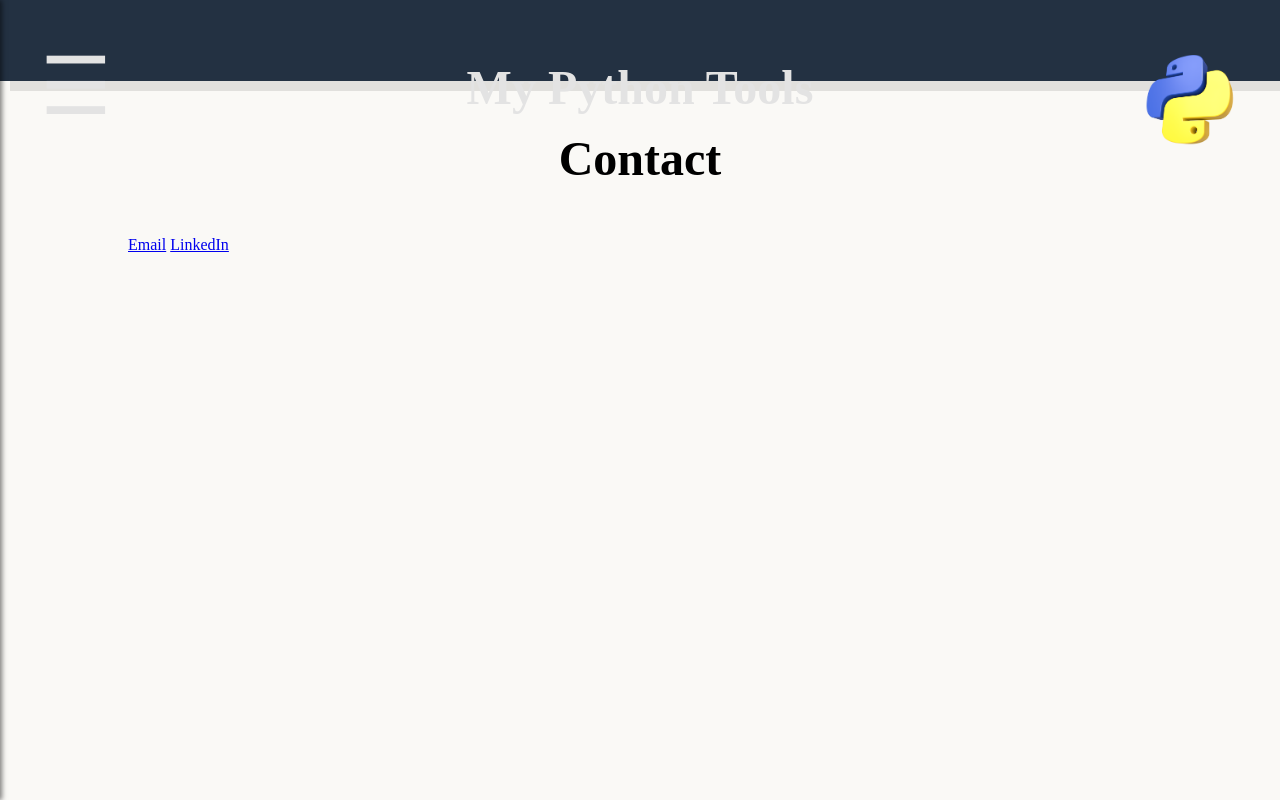
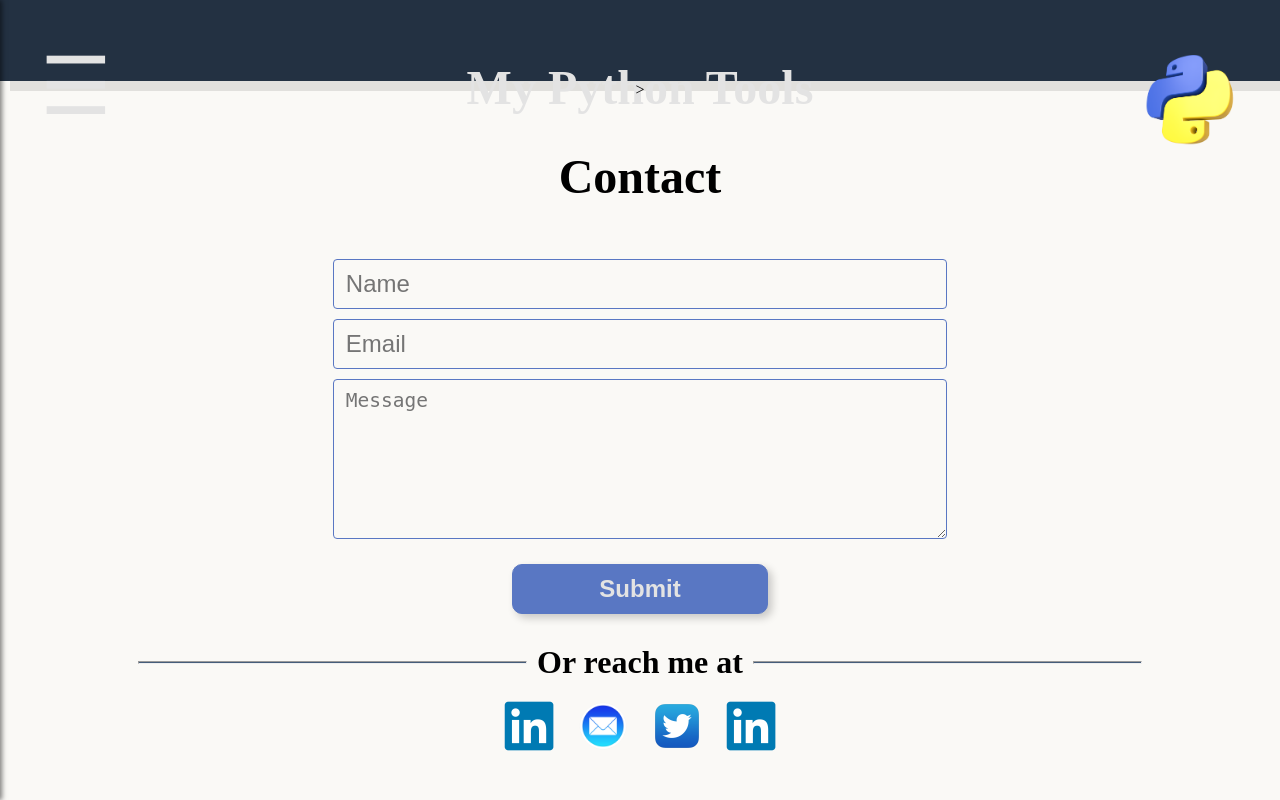
Before and after one commit to coderchris591/pyweb, a Flask app: page /contact in a window 1280 px wide. Run offline with Flask 3, Linux system fonts and the light colour scheme; some libraries are stand-ins or nearby versions.

Commit message:
updated contact page

```diff
--- a/static/style.css
+++ b/static/style.css
@@ -1,7 +1,7 @@
 
 :root {
     --primary-color: #233142;
-    --secondary-color: #455d7a;
+    --secondary-color: #7f90d0;
     --accent-color: #455d7a;
     --background-color: #FAF9F6;
     --text-color: #e3e3e3;
@@ -195,6 +195,13 @@ body {
     width: 80%;
     /* min-width: 800px; */
     margin: 0 auto;
+    display: flex;
+    flex-direction: column;
+    align-items: center;
+}
+
+form{
+    margin: auto;
 }
 
 
@@ -357,10 +364,10 @@ body {
     font-size: 1.5em;
     width: 60%;
     padding: 6px 12px;
+    margin: 5px;
     font-size: 1.5em;
     font-weight: 400;
     line-height: 1.5;
-    color: var(--text-color);
     background-color: var(--background-color);
     background-clip: padding-box;
     border: 1px solid var(--button-background-color);
@@ -373,7 +380,6 @@ body {
 
 .input-text:focus{
     font-size: 1.5em;
-    color: var(--text-color);
     background-color: var(--background-color);
     border-color: var(--button-background-color);
     outline: 0;
@@ -451,7 +457,6 @@ body {
 
 }
 
-/* Custom Alert Box */
 .alert-box {
     position: fixed;
     top: 50%;
@@ -467,6 +472,31 @@ body {
     width: 80%;
     max-width: 400px;
     font-size: 3em;
+}
+
+.sub-message {
+    display: flex;
+    margin: 10px;
+    flex-direction: row;
+    width: 100%;
+    align-items: center;
+    justify-content: center;
+}
+
+.sub-message a{
+    margin: 10px;
+}
+
+.sub-message img{
+    width: 50px;
+    height: auto;
+}
+
+.sub-message hr {
+    flex: 1;
+    margin: 0 10px;
+    background-color: var(--alert-border-color);
+    height: 1px;
 }
 
 
--- a/templates/contact.html
+++ b/templates/contact.html
@@ -4,12 +4,27 @@
     <title>{% block title %}Contact{% endblock %}</title>
 {% endblock %}
 
-{% block content %}
-    <div class="header">
-        <h2>Contact</h2>
-    </div>
-    <div class="container">
-        <a href="mailto:chmartinez2014@gmail.com">Email</a>
-        <a target="blank" href="https://www.linkedin.com/in/chris-martinez-17b1ba156/">LinkedIn</a>
-    </div>
+{% block content %}>
+    <h2>Contact</h2>
+        <form  method="post"></form>
+            <input class="input-text" type="text" id="name" name="name" placeholder="Name" required>
+            <input class="input-text" type="email" id="email" name="email" placeholder="Email" required>
+            <textarea class="input-text" id="message" name="message" rows="5" placeholder="Message" required></textarea>
+            <button class="input-submit" type="submit">Submit</button>
+        </form>
+        <div class="sub-message">
+            <hr>
+            <h3> Or reach me at</h3>
+            <hr>
+        </div>
+
+        <div class="sub-message">
+            <div>
+                <a><img src="{{ url_for('static', filename='img/Linkedin-logo.png') }}" alt="LinkedIn Logo"></a>
+                <a><img src="{{ url_for('static', filename='img/email-icon.png') }}" alt="Email Icon"></a>
+                <a><img src="{{ url_for('static', filename='img/Twitter-icon.png') }}" alt="Twitter Logo"></a>
+                <a><img src="{{ url_for('static', filename='img/Linkedin-logo.png') }}" alt="LinkedIn Logo"></a>
+            </div>
+
+        </div>
 {% endblock %}
--- a/templates/readability.html
+++ b/templates/readability.html
@@ -5,10 +5,8 @@
 {% endblock %}
 
 {% block content %}
-<div class="header">
-    <h2>Readability</h2>
-</div>
-<div class="container">
+<h2>Readability</h2>
+<div>
     <p class="info">Determine the reading level of any text!</p>
 
     <form class="normal" method="post">
--- a/templates/template.html
+++ b/templates/template.html
@@ -24,7 +24,7 @@
         <ul>
             <li><a href="{{ url_for('index') }}">Home</a></li>
             <li><a href="{{ url_for('contact')}}">Contact</a></li>
-            <li><a href="{{ url_for('get_sessions', app='guess') }}">Guess the Number</a></li>
+            <li><a href="{{ url_for('get_sessions', app='guess') }}">Guess</a></li>
             <li><a href="{{ url_for('get_sessions', app='phrase') }}">Hangman</a></li>
             <li><a href="{{ url_for('credit_card_validator') }}">Credit Card Validator</a></li>
             <li><a href="{{ url_for('readability') }}">Readability</a></li>
```
